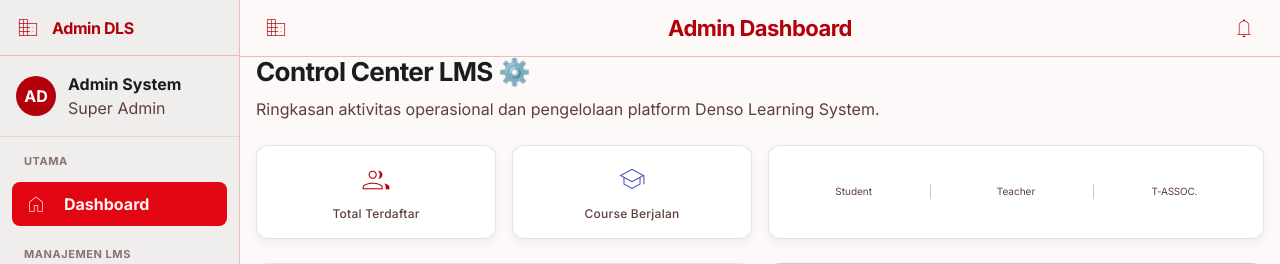
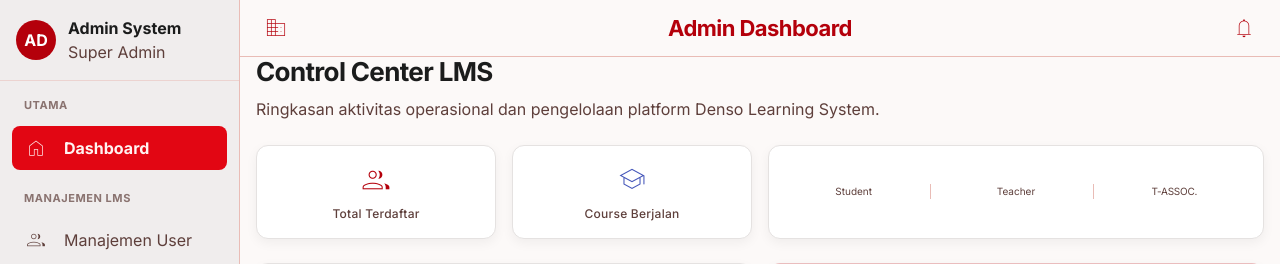
Before and after one commit to ammarmfirdaus-hue/DENSO-LMS, a PHP site: template Views/Admin/DX_LMS_M_Admin_Dashboard.php in a window 1280 px wide. Shown: the top 264 px of the page. Run offline with PHP 8.4, Linux system fonts and the light colour scheme; the template is opened without the code that fills it, so the values that code supplies are empty.

Commit message:
Update Admin

```diff
--- a/Views/Admin/DX_LMS_M_Admin_Dashboard.php
+++ b/Views/Admin/DX_LMS_M_Admin_Dashboard.php
@@ -36,7 +36,7 @@ $active_tab = 'beranda';
         <!-- Welcome Section -->
         <section class="space-y-stack-sm min-w-0 mb-stack-lg">
             <h1 class="font-headline-lg font-bold text-[clamp(16px,5.5vw,26px)] tracking-tight leading-tight text-on-surface">
-                Control Center LMS ⚙️
+                Control Center LMS
             </h1>
             <p class="font-body-md text-on-surface-variant">Ringkasan aktivitas operasional dan pengelolaan platform Denso Learning System.</p>
         </section>
@@ -285,9 +285,6 @@ $active_tab = 'beranda';
                         $dot_class   = $role_dot_map[$role_lower]   ?? 'bg-gray-400';
                     ?>
                         <div class="dash-log-item flex gap-3 py-3.5 border-b border-gray-100 last:border-0 relative group hover:bg-gray-50 -mx-5 px-5 transition-colors" data-role="<?= $role_lower ?>">
-                            <?php if ($idx < $total_acts - 1): ?>
-                                <span class="absolute left-[33px] top-14 -bottom-0 w-[2px] bg-gray-200 z-0 dash-line" aria-hidden="true"></span>
-                            <?php endif; ?>
 
                             <!-- Icon node (flex item, tidak absolute) -->
                             <div class="w-9 h-9 rounded-full shrink-0 bg-white border border-gray-200 text-gray-400 flex items-center justify-center shadow-sm z-10 group-hover:border-gray-300 group-hover:text-gray-600 transition-colors mt-0.5">
@@ -353,7 +350,6 @@ $active_tab = 'beranda';
         const tabs    = document.querySelectorAll('.dash-timeline-tab');
         const empty   = document.getElementById('dashEmptyState');
         const counter = document.getElementById('dashFilterCount');
-        const lines   = document.querySelectorAll('.dash-line');
 
         // Peta warna aksen per role
         const roleColors = {
@@ -392,8 +388,7 @@ $active_tab = 'beranda';
             }
         });
 
-        // Hide/show connector lines
-        lines.forEach(l => l.style.opacity = '0');
+
 
         // Show/hide items
         let visibleCount = 0;
@@ -408,13 +403,6 @@ $active_tab = 'beranda';
             }
         });
 
-        // Re-draw connector lines for visible items
-        visibleItems.forEach((item, i) => {
-            const line = item.querySelector('.dash-line');
-            if (line && i < visibleItems.length - 1) {
-                line.style.opacity = '1';
-            }
-        });
 
         // Empty state
         empty.classList.toggle('hidden', visibleCount > 0);
--- a/includes/components/DX_LMS_M_Admin_Sidebar.php
+++ b/includes/components/DX_LMS_M_Admin_Sidebar.php
@@ -9,10 +9,6 @@
 $active_tab = $active_tab ?? 'beranda'; ?>
 <!-- Navigation Sidebar (Desktop/Tablet Only) -->
 <aside class="hidden lg:flex flex-col w-[240px] bg-surface-container fixed left-0 top-0 h-screen border-r border-outline-variant z-50">
-    <div class="h-14 flex items-center px-4 border-b border-outline-variant">
-        <span class="material-symbols-outlined text-primary mr-3" style="font-variation-settings: 'FILL' 1;">business</span>
-        <span class="font-headline-sm font-bold text-primary tracking-tight">Admin DLS</span>
-    </div>
 
     <!-- User Info Mini -->
     <div class="p-4 border-b border-outline-variant/50">
```
